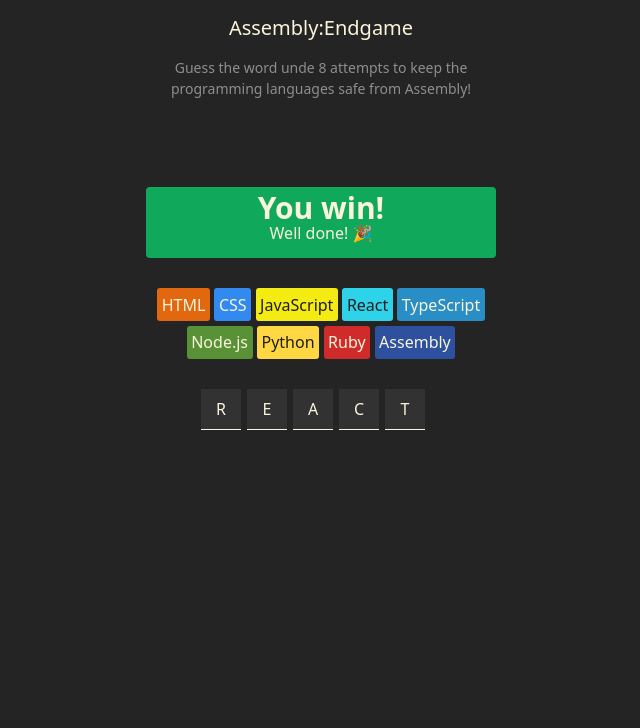
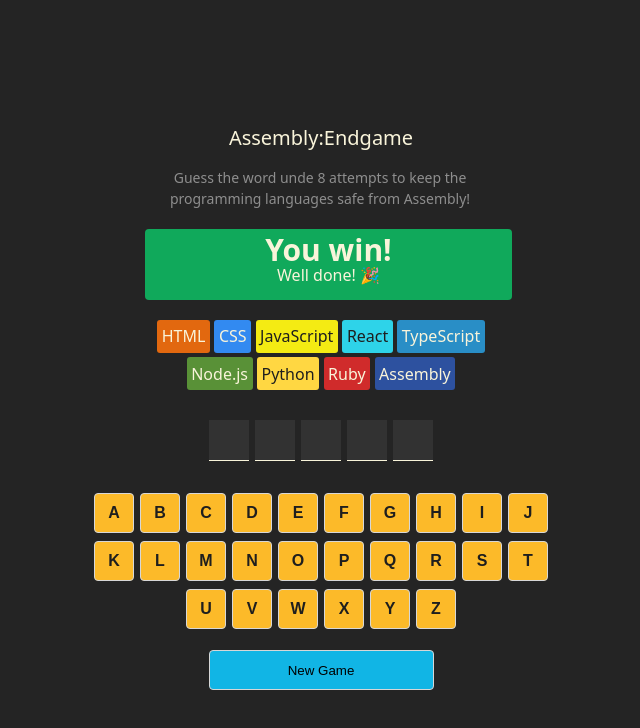
Before and after one commit to Waqar-Ahmad76/Assembly-Endgame, a React app: page / in a window 1280 px wide. Shown: the top 728 px of the page, without its empty margins (319-959 px from the left). Built offline with nearby package versions, Linux system fonts and the light colour scheme; the HTML template or start-up script is replaced by a standard one.

Commit message:
Added keyboard, new game and the functionality to lose a language if a wrong guess is made

```diff
--- a/package.json
+++ b/package.json
@@ -10,6 +10,7 @@
     "preview": "vite preview"
   },
   "dependencies": {
+    "clsx": "^2.1.1",
     "react": "^19.1.1",
     "react-dom": "^19.1.1"
   },
--- a/src/App.css
+++ b/src/App.css
@@ -41,37 +41,41 @@
   color: #888;
 } */
 
-
+main {
+  display: flex;
+  justify-content: center;
+  align-items: center;
+  flex-direction: column;
+}
 header {
   max-width: 352px;
   min-height: 144px;
   text-align: center;
 }
 header > h1 {
-    font-size: 1.25rem;
-    font-weight: 500;
-    color: #F9F4DA;
+  font-size: 1.25rem;
+  font-weight: 500;
+  color: #f9f4da;
 }
 
 header > p {
-    font-size: 0.875rem;
-    max-width: 350px;
-    color: #8E8E8E;
+  font-size: 0.875rem;
+  max-width: 350px;
+  color: #8e8e8e;
 }
 
 .status {
-  max-width: 355px;
+  width: 355px;
   min-height: 59px;
-  background-color: #10A95B;
+  background-color: #10a95b;
   padding: 6px 6px;
   font-weight: 500;
   font-size: 20px;
   line-height: 100%;
   text-align: center;
-  color:  #F9F4DA;
+  color: #f9f4da;
   border-radius: 4px;
-  margin-block: 30px;
-
+  margin-block: 20px;
 }
 
 .status > h2 {
@@ -83,13 +87,39 @@
   margin: 5px;
 }
 
-
 .languages {
   display: flex;
   flex-wrap: wrap;
   justify-content: center;
   max-width: 350px;
-  gap:4.5px
+  gap: 4.5px;
+}
+
+span.chip {
+    border-radius: 3px;
+    padding: 4.5px;
+    position: relative;
+
+}
+
+.lost {
+    /* Temporarily add a distinct visual style to check if the class is applied */
+    background-color: purple !important;
+}
+
+.chip.lost::before {
+    /* border: 3px solid red; */
+    content: "💀";
+    position: absolute;
+    display: flex;
+    align-items: center;
+    justify-content: center;
+    height: 100%;
+    width: 100%;
+    font-size: 0.85rem;
+    top: 0;
+    left: 0;
+    background-color: rgba(0, 0, 0, 0.7);
 }
 
 .word {
@@ -98,5 +128,60 @@
   justify-content: center;
   align-items: center;
   gap: 6px;
-margin-top: 30px;
+  margin-top: 30px;
 }
+
+
+
+.keyboard {
+  display: flex;
+  flex-wrap: wrap;
+  justify-content: center;
+  align-items: center;
+  max-width: 480px;
+  min-height: 137px;
+  margin-top: 25px;
+  padding: 6px;
+  gap: 6px;
+}
+
+.keyboard > button {
+  width: 40px;
+  height: 40px;
+  border-radius: 4px;
+  cursor: pointer;
+  border: 1px solid #d7d7d7;
+  background-color: #fcba29;
+  padding: 6px;
+  display: flex;
+  justify-content: center;
+  align-items: center;
+  font-size: 1rem;
+  font-weight: 600;
+  line-height: 100%;
+  color: #1e1e1e;
+}
+
+
+.keyboard > button.wrong {
+  background-color: #ec5d49;
+}
+
+.keyboard > button.correct {
+  background-color: #10a95b;
+}
+
+
+
+button.new-game {
+  background-color: #11b5e5;
+  border: 1px solid #d7d7d7;
+  border-radius: 4px;
+  width: 225px;
+  height: 40px;
+  padding: 6px 12px;
+  display: block;
+  margin-inline: auto;
+  margin-top: 15px;
+  cursor: pointer;
+}
--- a/src/App.jsx
+++ b/src/App.jsx
@@ -1,9 +1,25 @@
 import "./App.css";
 import { languages } from "./languages";
 import { useState } from "react";
+import { clsx } from "clsx";
 
 function App() {
-  const languageList = languages.map((language) => (
+  const [guessedLetters, setGuessedLetters] = useState([]);
+  const [currentWord, setCurrentWord] = useState("REACT");
+  const [wrongGuesses, setWrongGuesses] = useState(0);
+  const wrongGuessCount = guessedLetters.filter(
+    (letter) => !currentWord.includes(letter)
+  ).length;
+  console.log(wrongGuessCount);
+  const languageList = languages.map((language, index) => {
+    const lostLang = index < wrongGuessCount;
+    console.log(
+      `Chip ${index}: lostLang=${lostLang}, wrongCount=${wrongGuessCount}`
+    );
+    const classes = clsx("chip", {
+      lost: lostLang,
+    });
+    return (
       <span
         key={language.name}
         style={{
@@ -13,13 +29,15 @@
           gap: "6px",
           borderRadius: "3px",
           display: "inline-block",
+          position: "relative",
         }}
+        className={classes}
       >
         {language.name}
       </span>
-  ));
+    );
+  });
 
-  const [currentWord, setCurrentWord] = useState("react");
   // const wordArr = ;
   const alphabets = Array.from(currentWord).map((alphabet, index) => {
     return (
@@ -36,10 +54,47 @@
         }}
         key={index}
       >
-        {alphabet.toUpperCase()}
+        {guessedLetters.includes(alphabet) ? alphabet : " "}
       </span>
     );
   });
+
+  const letters = "ABCDEFGHIJKLMNOPQRSTUVWXYZ";
+  const letterBtns = Array.from(letters).map((letter) => {
+    const isGuessed = guessedLetters.includes(letter);
+    const isCorrect = isGuessed && currentWord.includes(letter);
+    const isWrong = isGuessed && !currentWord.includes(letter);
+    console.log(isCorrect);
+
+    return (
+      <button
+        key={letter}
+        className={clsx({
+          correct: isCorrect,
+          wrong: isWrong,
+        })}
+        onClick={() => addGuessedLetter(letter)}
+      >
+        {letter}
+      </button>
+    );
+  });
+
+  function addGuessedLetter(alphabet) {
+    setGuessedLetters((prevLetters) => {
+      return prevLetters.includes(alphabet)
+        ? prevLetters
+        : [...prevLetters, alphabet];
+    });
+
+    // if (!currentWord.includes(alphabet)) {
+    //   setWrongGuesses( (prevWrongGuesses) => prevWrongGuesses + 1);
+    // }
+    // console.log( "wrong "+wrongGuesses)
+  }
+
+
+
   return (
     <>
       <main>
@@ -49,13 +104,16 @@
             Guess the word unde 8 attempts to keep the programming languages
             safe from Assembly!
           </p>
-        </header>
           <section className="status">
             <h2>You win!</h2>
             <p id="message">Well done! 🎉</p>
           </section>
+        </header>
+
         <section className="languages">{languageList}</section>
         <section className="word">{alphabets}</section>
+        <section className="keyboard">{letterBtns}</section>
+        <button className="new-game">New Game</button>
       </main>
     </>
   );
--- a/src/index.css
+++ b/src/index.css
@@ -71,6 +71,7 @@
   margin: 0;
   display: flex;
   justify-content: center;
+  align-items: center;
   /* place-items: center; */
   min-width: 320px;
   min-height: 100vh;
```
Also changed, not shown: 1 other file (tests, documents, lock files or other folders). Lines whose indentation alone changed are shown as unchanged.
